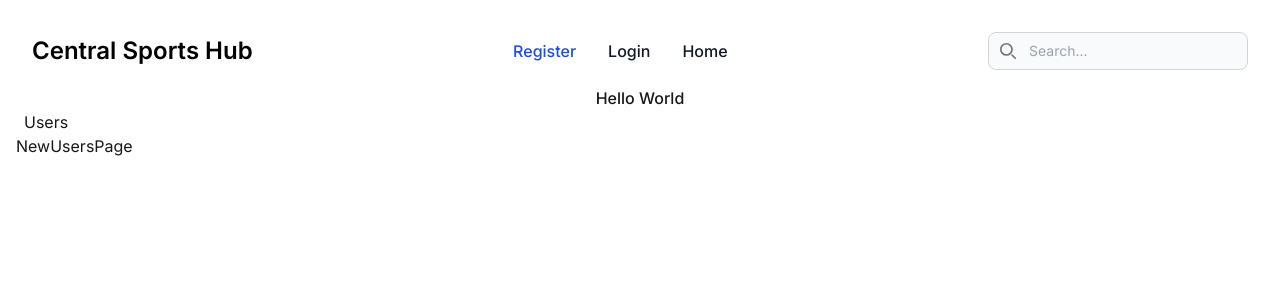
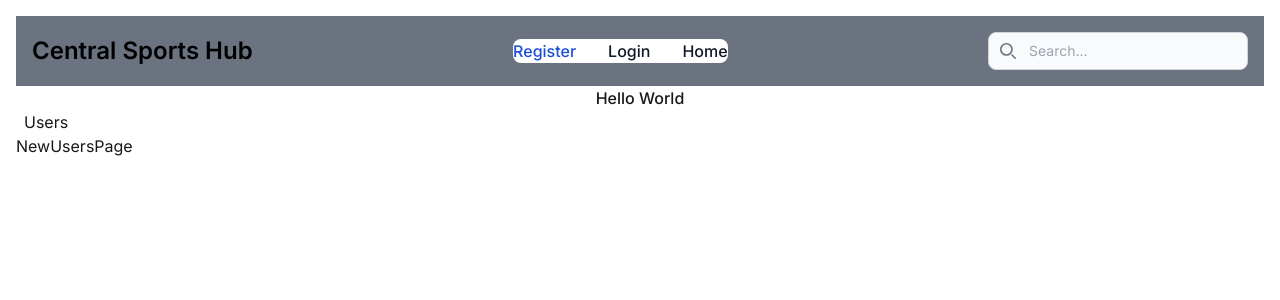
Before and after one commit to Central-Sports-Hub/CSH, a Next.js app in the folder centralsportshub/: page / in a window 1280 px wide. Shown: the top 300 px of the page. Built offline with nearby package versions, Linux system fonts and the light colour scheme.

Commit message:
changed background color

```diff
--- a/centralsportshub/src/app/components/Nav.jsx
+++ b/centralsportshub/src/app/components/Nav.jsx
@@ -2,7 +2,7 @@ import React from "react";
 
 const Nav = () => {
   return (
-    <nav className="bg-white border-gray-200 dark:bg-gray-900">
+    <nav className="bg-gray-500 border-gray-200 dark:bg-gray-900">
       <div className="max-w-screen-xl flex flex-wrap items-center justify-between mx-auto p-4">
         <a href="#" className="flex items-center space-x-3 rtl:space-x-reverse">
           <span className="self-center text-2xl font-semibold whitespace-nowrap dark:text-white">
```
Also changed, not shown: 1 other file (tests, documents, lock files or other folders).
